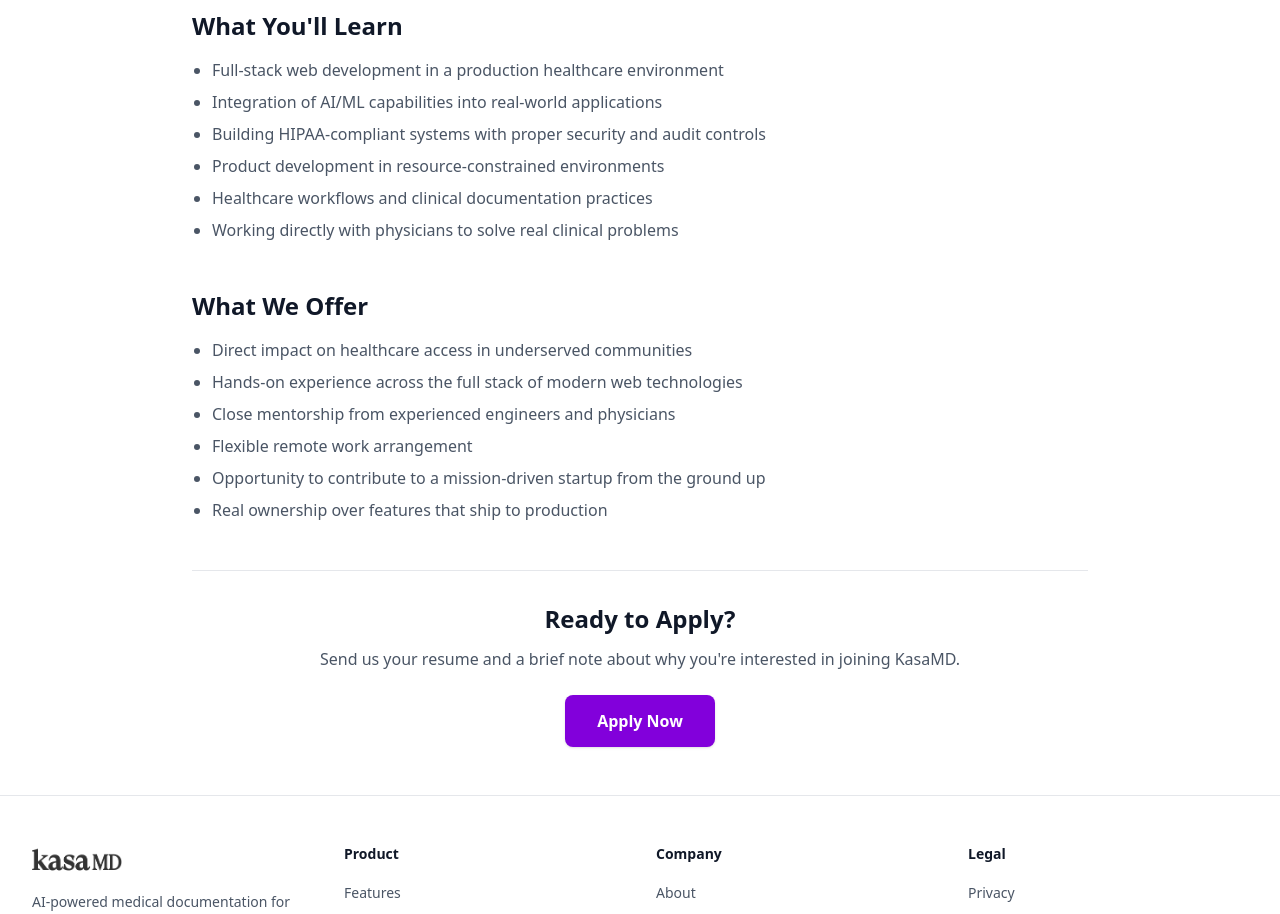
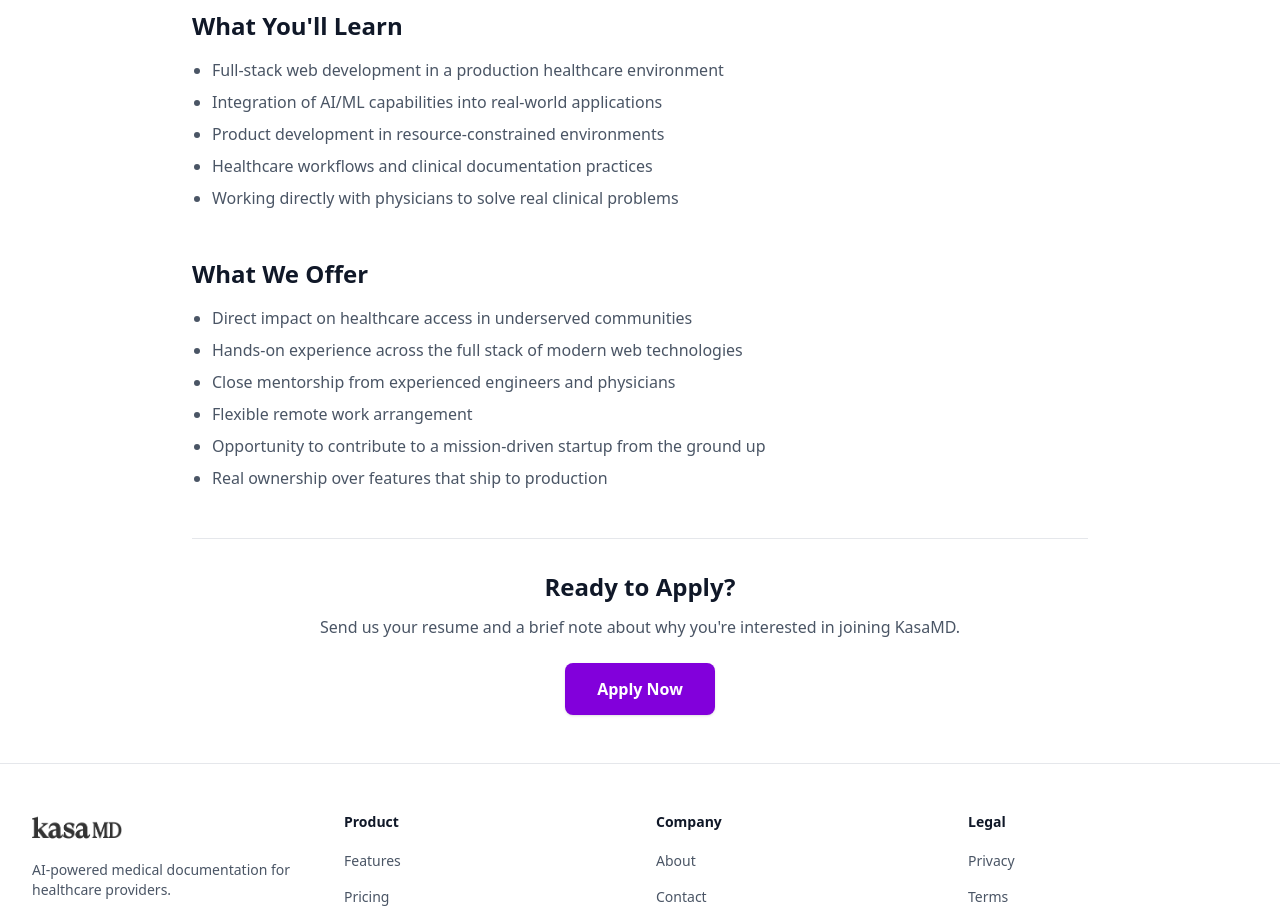
Before and after one commit to Kasa-Labs/kasa_marketing, a Next.js app: page /careers/software-engineering-intern-2026 in a window 1280 px wide. Shown: the part 1680-2594 px from the top of the page. Built offline with nearby package versions, Linux system fonts and the light colour scheme.

Commit message:
[add] edited careers page

```diff
--- a/app/careers/software-engineering-intern-2026/page.tsx
+++ b/app/careers/software-engineering-intern-2026/page.tsx
@@ -41,7 +41,6 @@
   youllLearn: [
     "Full-stack web development in a production healthcare environment",
     "Integration of AI/ML capabilities into real-world applications",
-    "Building HIPAA-compliant systems with proper security and audit controls",
     "Product development in resource-constrained environments",
     "Healthcare workflows and clinical documentation practices",
     "Working directly with physicians to solve real clinical problems",
```
